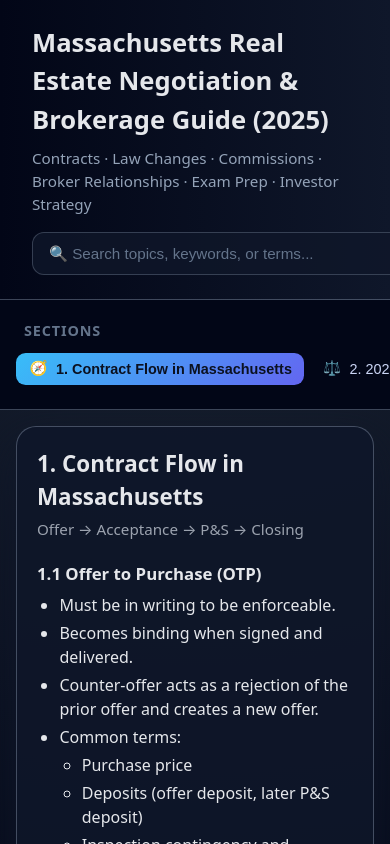
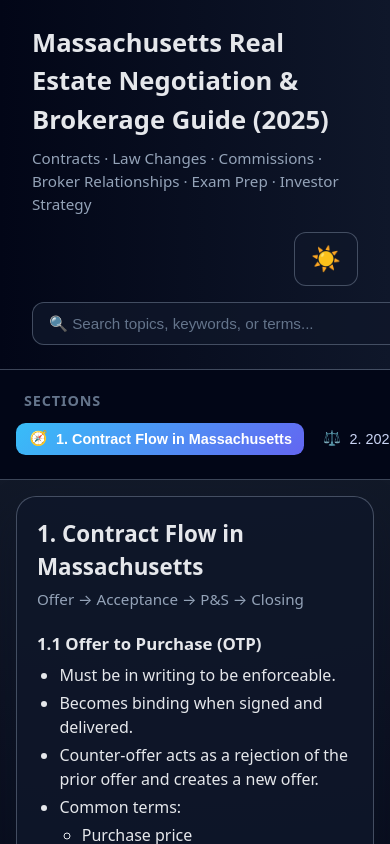
Before and after one commit to CptNope/Massachusetts-Real-Estate-Guide, a React (Vite) app: page / in a window 390 px wide. Shown: the top 844 px of the page. Built offline with nearby package versions, Linux system fonts and the light colour scheme.

Commit message:
Update README roadmap and add light/dark theme toggle with localStorage persistence

```diff
--- a/src/App.jsx
+++ b/src/App.jsx
@@ -1,9 +1,23 @@
-import React, { useState, useMemo } from 'react';
+import React, { useState, useMemo, useEffect } from 'react';
 import { sections } from './content.jsx';
 
 export default function App() {
   const [activeId, setActiveId] = useState(sections[0].id);
   const [searchQuery, setSearchQuery] = useState('');
+  const [theme, setTheme] = useState(() => {
+    // Load theme from localStorage or default to 'dark'
+    return localStorage.getItem('theme') || 'dark';
+  });
+
+  // Apply theme to document and save to localStorage
+  useEffect(() => {
+    document.documentElement.setAttribute('data-theme', theme);
+    localStorage.setItem('theme', theme);
+  }, [theme]);
+
+  const toggleTheme = () => {
+    setTheme(prevTheme => prevTheme === 'dark' ? 'light' : 'dark');
+  };
   const activeSection = sections.find((s) => s.id === activeId);
 
   // Filter sections based on search query
@@ -46,10 +60,22 @@ export default function App() {
   return (
     <div className="app-root">
       <header className="app-header">
-        <h1>Massachusetts Real Estate Negotiation & Brokerage Guide (2025)</h1>
-        <p className="app-subtitle">
-          Contracts · Law Changes · Commissions · Broker Relationships · Exam Prep · Investor Strategy
-        </p>
+        <div className="header-top">
+          <div>
+            <h1>Massachusetts Real Estate Negotiation & Brokerage Guide (2025)</h1>
+            <p className="app-subtitle">
+              Contracts · Law Changes · Commissions · Broker Relationships · Exam Prep · Investor Strategy
+            </p>
+          </div>
+          <button
+            className="theme-toggle"
+            onClick={toggleTheme}
+            aria-label={`Switch to ${theme === 'dark' ? 'light' : 'dark'} theme`}
+            title={`Switch to ${theme === 'dark' ? 'light' : 'dark'} theme`}
+          >
+            {theme === 'dark' ? '☀️' : '🌙'}
+          </button>
+        </div>
         <div className="search-container">
           <input
             type="text"
--- a/src/index.css
+++ b/src/index.css
@@ -1,8 +1,52 @@
- :root {
+:root {
   font-family: system-ui, -apple-system, BlinkMacSystemFont, 'Segoe UI', sans-serif;
   line-height: 1.5;
-  color: #0f172a;
-  background-color: #0b1120;
+}
+
+/* Dark theme (default) */
+:root[data-theme="dark"] {
+  --bg-main: #0b1120;
+  --bg-gradient-start: #1f2937;
+  --bg-gradient-end: #020617;
+  --bg-header: linear-gradient(90deg, #020617, #0f172a);
+  --bg-sidebar: #020617;
+  --bg-card: rgba(15, 23, 42, 0.9);
+  --bg-code: #020617;
+  --bg-input: rgba(15, 23, 42, 0.8);
+  --bg-input-focus: rgba(15, 23, 42, 0.95);
+  --bg-highlight: rgba(15, 23, 42, 0.95);
+  --bg-nav-hover: rgba(51, 65, 85, 0.75);
+  --text-primary: #e5e7eb;
+  --text-secondary: #94a3b8;
+  --text-tertiary: #64748b;
+  --text-nav: #cbd5f5;
+  --border-color: rgba(148, 163, 184, 0.4);
+  --border-code: rgba(51, 65, 85, 0.9);
+  --accent: #38bdf8;
+  --accent-gradient: linear-gradient(135deg, #38bdf8, #6366f1);
+}
+
+/* Light theme */
+:root[data-theme="light"] {
+  --bg-main: #ffffff;
+  --bg-gradient-start: #f8fafc;
+  --bg-gradient-end: #e2e8f0;
+  --bg-header: linear-gradient(90deg, #f1f5f9, #e2e8f0);
+  --bg-sidebar: #f8fafc;
+  --bg-card: #ffffff;
+  --bg-code: #f1f5f9;
+  --bg-input: #f8fafc;
+  --bg-input-focus: #ffffff;
+  --bg-highlight: #f1f5f9;
+  --bg-nav-hover: rgba(226, 232, 240, 0.8);
+  --text-primary: #0f172a;
+  --text-secondary: #475569;
+  --text-tertiary: #64748b;
+  --text-nav: #334155;
+  --border-color: rgba(100, 116, 139, 0.3);
+  --border-code: rgba(203, 213, 225, 0.9);
+  --accent: #0ea5e9;
+  --accent-gradient: linear-gradient(135deg, #0ea5e9, #3b82f6);
 }
 
 body {
@@ -13,14 +57,38 @@ body {
   min-height: 100vh;
   display: flex;
   flex-direction: column;
-  color: #e5e7eb;
-  background: radial-gradient(circle at top, #1f2937 0, #020617 55%);
+  color: var(--text-primary);
+  background: radial-gradient(circle at top, var(--bg-gradient-start) 0, var(--bg-gradient-end) 55%);
 }
 
 .app-header {
   padding: 1.5rem 2rem;
-  border-bottom: 1px solid rgba(148, 163, 184, 0.4);
-  background: linear-gradient(90deg, #020617, #0f172a);
+  border-bottom: 1px solid var(--border-color);
+  background: var(--bg-header);
+}
+
+.header-top {
+  display: flex;
+  justify-content: space-between;
+  align-items: flex-start;
+  gap: 1rem;
+}
+
+.theme-toggle {
+  background: var(--bg-card);
+  border: 1px solid var(--border-color);
+  border-radius: 0.75rem;
+  padding: 0.75rem 1rem;
+  font-size: 1.5rem;
+  cursor: pointer;
+  transition: all 0.2s ease;
+  flex-shrink: 0;
+}
+
+.theme-toggle:hover {
+  transform: scale(1.05);
+  border-color: var(--accent);
+  box-shadow: 0 0 0 3px rgba(56, 189, 248, 0.1);
 }
 
 .app-header h1 {
@@ -30,7 +98,7 @@ body {
 
 .app-subtitle {
   margin: 0.5rem 0 0;
-  color: #94a3b8;
+  color: var(--text-secondary);
   font-size: 0.95rem;
 }
 
@@ -43,22 +111,22 @@ body {
 .search-input {
   width: 100%;
   padding: 0.75rem 2.5rem 0.75rem 1rem;
-  background: rgba(15, 23, 42, 0.8);
-  border: 1px solid rgba(148, 163, 184, 0.3);
+  background: var(--bg-input);
+  border: 1px solid var(--border-color);
   border-radius: 0.75rem;
-  color: #e5e7eb;
+  color: var(--text-primary);
   font-size: 0.95rem;
   outline: none;
   transition: all 0.2s ease;
 }
 
 .search-input::placeholder {
-  color: #64748b;
+  color: var(--text-tertiary);
 }
 
 .search-input:focus {
-  border-color: #38bdf8;
-  background: rgba(15, 23, 42, 0.95);
+  border-color: var(--accent);
+  background: var(--bg-input-focus);
   box-shadow: 0 0 0 3px rgba(56, 189, 248, 0.1);
 }
 
@@ -69,7 +137,7 @@ body {
   transform: translateY(-50%);
   background: transparent;
   border: none;
-  color: #94a3b8;
+  color: var(--text-secondary);
   font-size: 1.2rem;
   cursor: pointer;
   padding: 0.25rem;
@@ -78,7 +146,7 @@ body {
 }
 
 .search-clear:hover {
-  color: #e5e7eb;
+  color: var(--text-primary);
 }
 
 .app-layout {
@@ -89,9 +157,9 @@ body {
 
 .sidebar {
   width: 260px;
-  border-right: 1px solid rgba(148, 163, 184, 0.4);
+  border-right: 1px solid var(--border-color);
   padding: 1.25rem 0.75rem 1.5rem;
-  background: #020617;
+  background: var(--bg-sidebar);
   overflow-y: auto;
 }
 
@@ -100,13 +168,13 @@ body {
   font-size: 0.9rem;
   text-transform: uppercase;
   letter-spacing: 0.06em;
-  color: #64748b;
+  color: var(--text-tertiary);
 }
 
 .search-results-count {
   margin-left: 0.5rem;
   font-size: 0.85rem;
-  color: #38bdf8;
+  color: var(--accent);
   font-weight: normal;
   text-transform: none;
 }
@@ -122,7 +190,7 @@ body {
   text-align: left;
   border: none;
   background: transparent;
-  color: #cbd5f5;
+  color: var(--text-nav);
   padding: 0.45rem 0.75rem;
   border-radius: 0.6rem;
   font-size: 0.9rem;
@@ -133,12 +201,12 @@ body {
 }
 
 .nav-button:hover {
-  background: rgba(51, 65, 85, 0.75);
+  background: var(--bg-nav-hover);
 }
 
 .nav-button-active {
-  background: linear-gradient(135deg, #38bdf8, #6366f1);
-  color: #0b1120;
+  background: var(--accent-gradient);
+  color: #ffffff;
   font-weight: 600;
 }
 
@@ -159,9 +227,9 @@ body {
   margin: 0 auto;
   padding: 1.75rem 2rem;
   border-radius: 1.25rem;
-  background: rgba(15, 23, 42, 0.9);
-  box-shadow: 0 18px 40px rgba(15, 23, 42, 0.9);
-  border: 1px solid rgba(148, 163, 184, 0.4);
+  background: var(--bg-card);
+  box-shadow: 0 18px 40px rgba(15, 23, 42, 0.3);
+  border: 1px solid var(--border-color);
 }
 
 .content-title {
@@ -173,7 +241,7 @@ body {
 .content-subtitle {
   margin-top: 0;
   margin-bottom: 1.25rem;
-  color: #9ca3af;
+  color: var(--text-secondary);
   font-size: 0.95rem;
 }
 
@@ -199,29 +267,69 @@ body {
 }
 
 pre {
-  background: #020617;
+  background: var(--bg-code);
   padding: 0.75rem 0.9rem;
   border-radius: 0.75rem;
   font-size: 0.8rem;
   overflow-x: auto;
-  border: 1px solid rgba(51, 65, 85, 0.9);
+  border: 1px solid var(--border-code);
 }
 
 .highlight {
   padding: 0.5rem 0.75rem;
-  border-left: 4px solid #38bdf8;
-  background: rgba(15, 23, 42, 0.95);
+  border-left: 4px solid var(--accent);
+  background: var(--bg-highlight);
   border-radius: 0.5rem;
   margin: 0.75rem 0;
   font-size: 0.9rem;
+  position: relative;
+}
+
+.copy-button {
+  background: var(--accent);
+  color: #ffffff;
+  border: none;
+  border-radius: 0.5rem;
+  padding: 0.4rem 0.75rem;
+  font-size: 0.75rem;
+  font-weight: 600;
+  cursor: pointer;
+  transition: all 0.2s ease;
+  white-space: nowrap;
+}
+
+.copy-button:hover {
+  transform: translateY(-1px);
+  box-shadow: 0 4px 12px rgba(56, 189, 248, 0.3);
+}
+
+.copy-button:active {
+  transform: translateY(0);
+}
+
+/* Code block wrapper for copy button positioning */
+.code-block-wrapper {
+  position: relative;
+  margin: 1rem 0;
+}
+
+.code-block-wrapper .copy-button {
+  position: absolute;
+  top: 0.5rem;
+  right: 0.5rem;
+  z-index: 1;
+}
+
+.code-block-wrapper pre {
+  margin: 0;
 }
 
 .app-footer {
   padding: 0.75rem 1.5rem;
-  border-top: 1px solid rgba(148, 163, 184, 0.4);
+  border-top: 1px solid var(--border-color);
   font-size: 0.8rem;
-  color: #94a3b8;
-  background: #020617;
+  color: var(--text-secondary);
+  background: var(--bg-sidebar);
 }
 
 /* Mobile tweaks */
@@ -233,9 +341,18 @@ pre {
   .sidebar {
     width: 100%;
     border-right: none;
-    border-bottom: 1px solid rgba(148, 163, 184, 0.4);
+    border-bottom: 1px solid var(--border-color);
     display: flex;
     flex-direction: column;
+  }
+
+  .header-top {
+    flex-direction: column;
+    align-items: stretch;
+  }
+
+  .theme-toggle {
+    align-self: flex-end;
   }
 
   .nav-list {
```
Also changed, not shown: src/CodeBlock.jsx (added, +14 -0 lines), src/CopyButton.jsx (added, +26 -0 lines), 1 other file (tests, documents, lock files or other folders).
